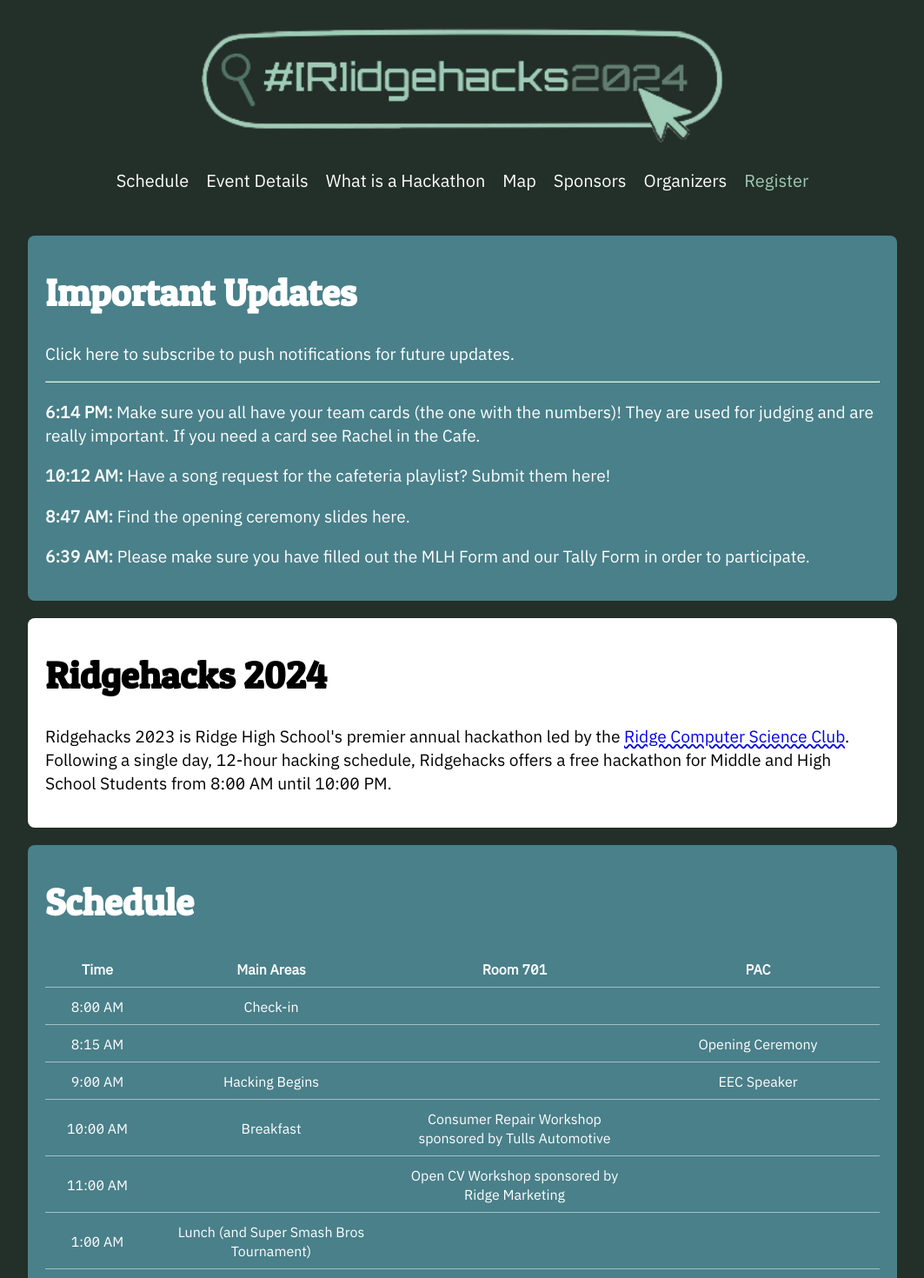
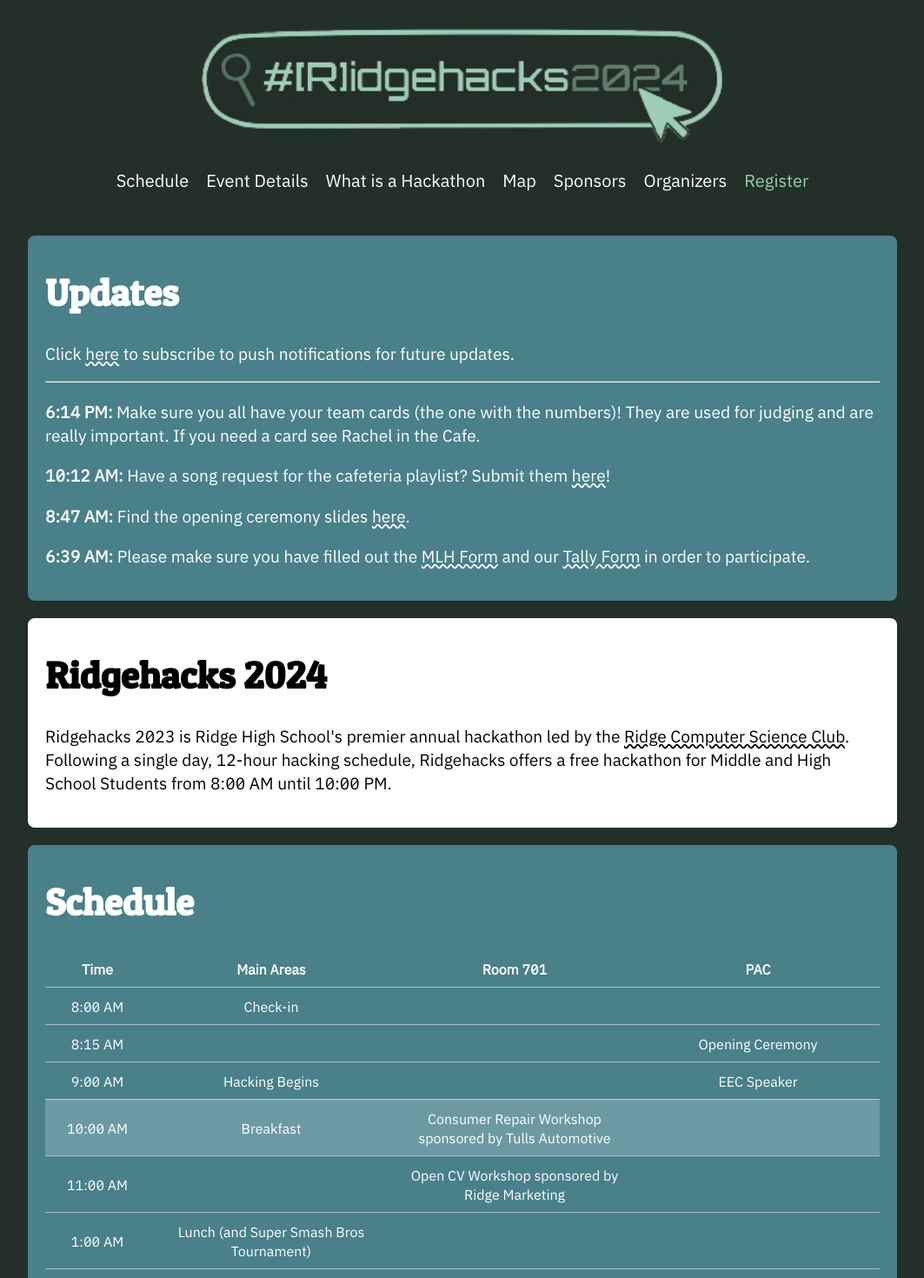
Before and after one commit to connorslade/ridgehacks2025, a Svelte app: page / in a window 1280 px wide. Shown: the top 1470 px of the page at 87% size, without its empty margins (108-1171 px from the left). Built offline with nearby package versions, Linux system fonts and the light colour scheme.

Commit message:
Css updates

```diff
--- a/src/App.svelte
+++ b/src/App.svelte
@@ -26,9 +26,12 @@
   </div>
 
   <div class="sections">
-    <Section title="Important Updates">
-      <p>Click here to subscribe to push notifications for future updates.</p>
-      <hr style:color={"white"} />
+    <Section title="Updates" hidden={false}>
+      <p>
+        Click <a href="/">here</a> to subscribe to push notifications for future
+        updates.
+      </p>
+      <hr />
 
       <ListItem title="6:14 PM">
         Make sure you all have your team cards (the one with the numbers)! They
@@ -36,14 +39,16 @@
         Rachel in the Cafe.
       </ListItem>
       <ListItem title="10:12 AM">
-        Have a song request for the cafeteria playlist? Submit them here!
+        Have a song request for the cafeteria playlist? Submit them <a href="/"
+          >here</a
+        >!
       </ListItem>
       <ListItem title="8:47 AM">
-        Find the opening ceremony slides here.
+        Find the opening ceremony slides <a href="/">here</a>.
       </ListItem>
       <ListItem title="6:39 AM">
-        Please make sure you have filled out the MLH Form and our Tally Form in
-        order to participate.
+        Please make sure you have filled out the <a href="/">MLH Form</a> and
+        our <a href="/">Tally Form</a> in order to participate.
       </ListItem>
     </Section>
 
@@ -134,8 +139,6 @@
     gap: 20px;
     margin-top: 20px;
     margin-bottom: 30px;
-    // color: #fff;
-    // For bullets between each nav link
 
     & :global(a) {
       color: #fff;
--- a/src/components/Schedule.svelte
+++ b/src/components/Schedule.svelte
@@ -61,8 +61,10 @@
   </thead>
 
   {#each times as time}
-    <tr>
-      <td><Time hour={time.hour} minute={time.minute} /></td>
+    <tr class={time.toString() == "10:00" ? "current-time" : ""}>
+      <td>
+        <Time hour={time.hour} minute={time.minute} />
+      </td>
       {#each rooms as room}
         {#if data[room][time.toString()]}
           <td>{@html data[room][time.toString()]}</td>
@@ -93,6 +95,10 @@
       border-bottom: 1px solid color.adjust(white, $alpha: -0.5);
     }
 
+    .current-time {
+      background-color: color.adjust(white, $alpha: -0.8);
+    }
+
     .activity {
       width: auto;
     }
--- a/src/lib/Section.svelte
+++ b/src/lib/Section.svelte
@@ -1,14 +1,17 @@
 <script lang="ts">
   export let title: string;
+  export let hidden: boolean = false;
   let id = title.toLowerCase().replace(/\s/g, "-");
 </script>
 
-<div {id} class="section">
+<div {id} style:display={hidden ? "none" : "block"} class="section">
   <h1>{title}</h1>
   <slot />
 </div>
 
-<style>
+<style lang="scss">
+  @use "sass:color";
+
   .section {
     border-radius: 8px;
     background-color: var(--foreground-color);
@@ -16,10 +19,11 @@
     padding-top: 10px;
     margin-bottom: 20px;
     scroll-margin-top: 20px;
-  }
+    color: #000;
 
-  :global(.section:nth-child(odd)) {
-    background-color: #49808a;
-    color: #fff;
+    &:nth-child(odd) {
+      background-color: #49808a;
+      color: #fff;
+    }
   }
 </style>
--- a/src/style/main.scss
+++ b/src/style/main.scss
@@ -26,4 +26,9 @@ h1 {
 
 a {
   text-decoration-style: wavy;
+  color: inherit;
 }
+
+hr {
+  color: inherit;
+}
```
